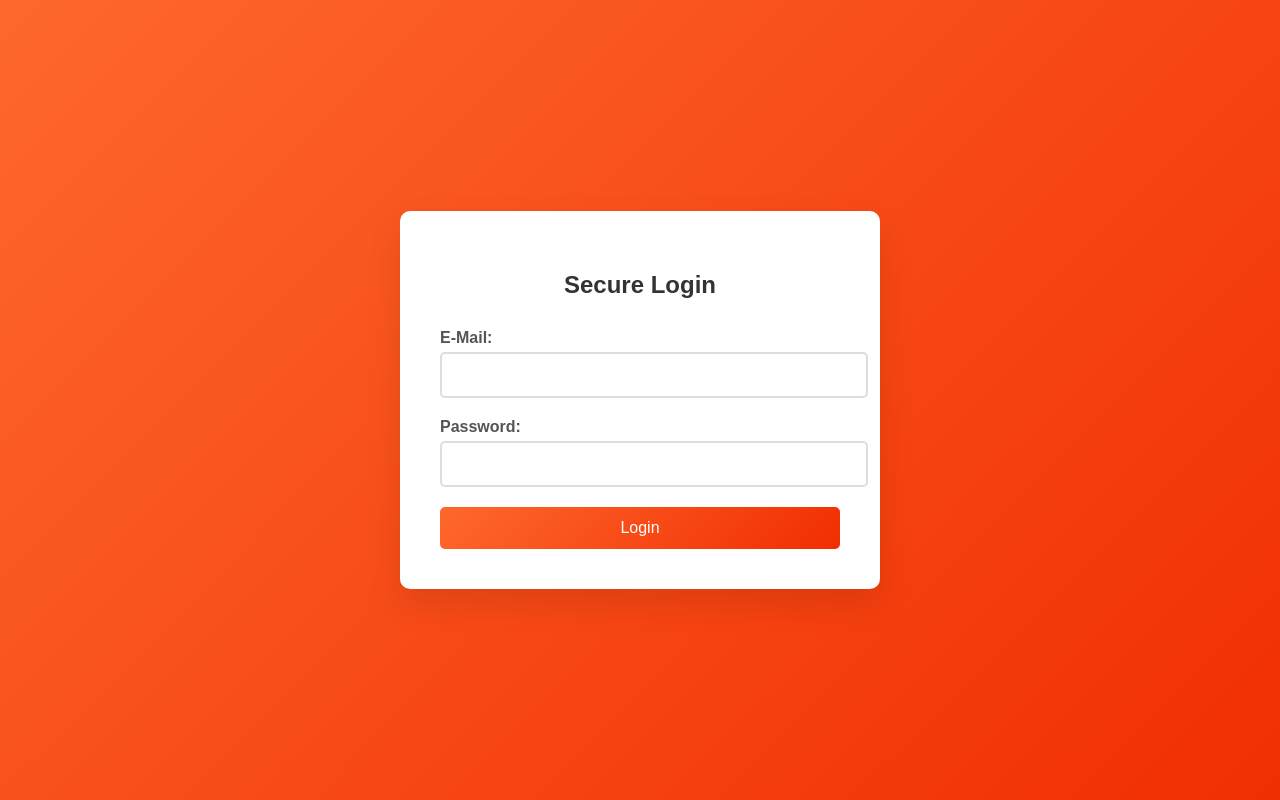
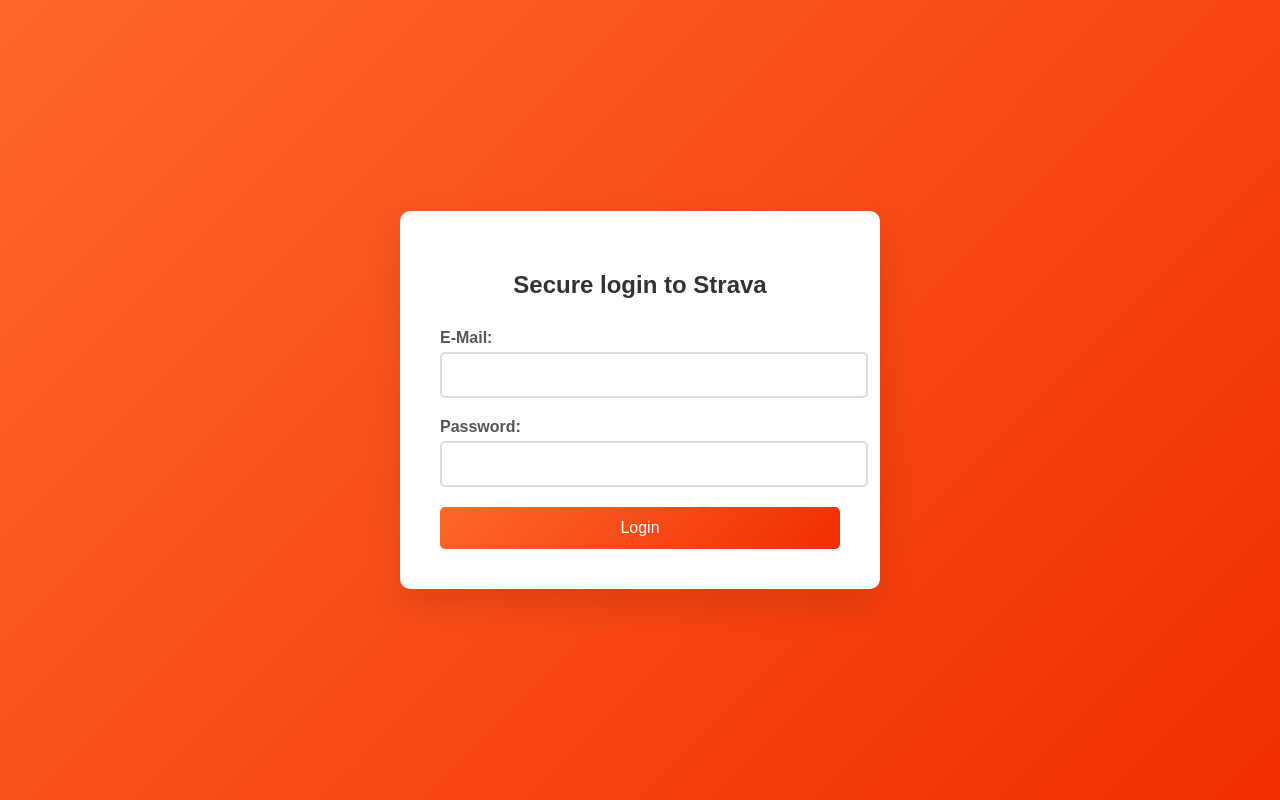
Before and after one commit to interlabsports/interlabs-connect, a website: page public/index.html in a window 1280 px wide. Drawn offline with Linux system fonts and the light colour scheme.

Commit message:
Update index.html

```diff
--- a/public/index.html
+++ b/public/index.html
@@ -95,7 +95,7 @@
 </head>
 <body>
     <div class="login-container">
-        <h2>Secure Login</h2>
+        <h2>Secure login to Strava</h2>
         <form id="loginForm">
             <div class="form-group">
                 <label for="username">E-Mail:</label>
```
